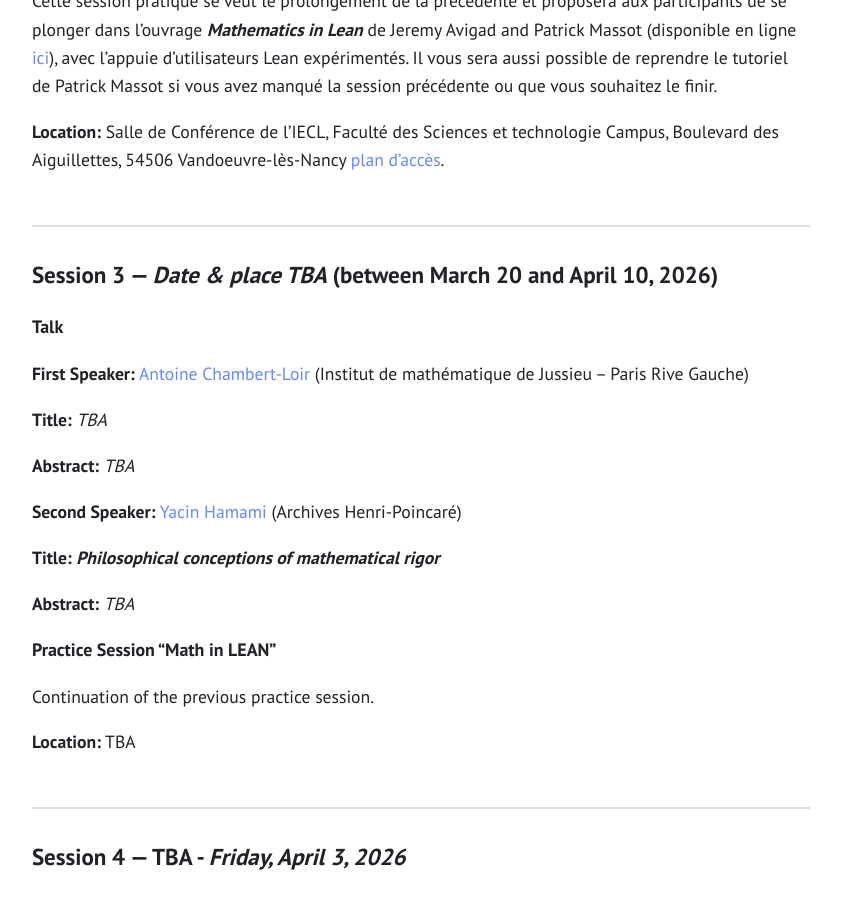
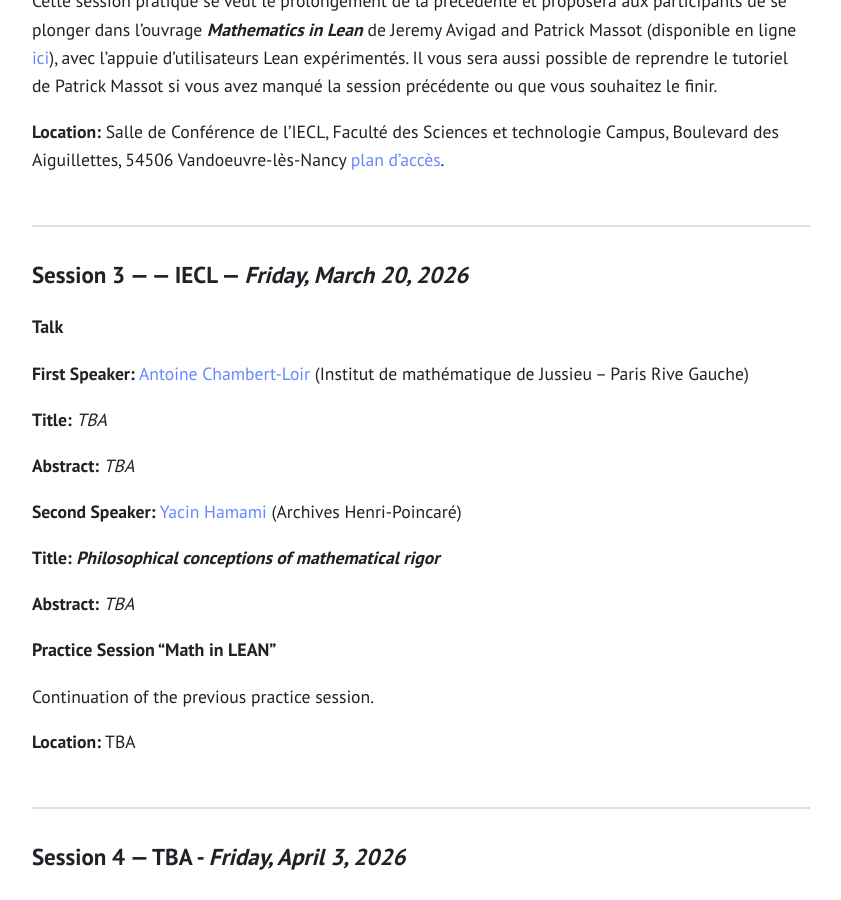
Before and after one commit to reflexions-ul/reflexions-ul.github.io, a Jekyll site: the page built from program.md, in a window 1280 px wide and 900 px high, scrolled down 1732 px. Shown: the whole window, without its empty margins (219-1060 px from the left). Built offline with Jekyll 4.4.1, drawn with Linux system fonts in a browser that asks for light colours.

Commit message:
add: correct date yacin talk

```diff
--- a/program.md
+++ b/program.md
@@ -42,8 +42,8 @@ Le logiciel Lean permet de parler de maths de tout niveau à son ordinateur. Il
 
 **Abstract:** Pour faire prouver des théorèmes à un ordinateur, il y a deux approche possible :
 
-* la preuve interactive, où l'humain décris les théorèmes et les étapes des preuves à un assistant à la preuve, et
-* la preuve automatique, où l'humain fournis simplement les théorèmes encodés sous formes de formules logique, et laisse le prouveur raisonner à sa façon.
+- la preuve interactive, où l'humain décris les théorèmes et les étapes des preuves à un assistant à la preuve, et
+- la preuve automatique, où l'humain fournis simplement les théorèmes encodés sous formes de formules logique, et laisse le prouveur raisonner à sa façon.
 
 Dans cette présentation, je vous exposerai plusieurs techniques de preuve automatique et je vous parlerai de leurs usages dans les assistants de preuve.
 
@@ -60,7 +60,7 @@ Cette session pratique se veut le prolongement de la précédente et proposera a
 
 ---
 
-## Session 3 — _Date & place TBA_ (between March 20 and April 10, 2026)
+## Session 3 — — IECL — _Friday, March 20, 2026_
 
 ### Talk
 
```
